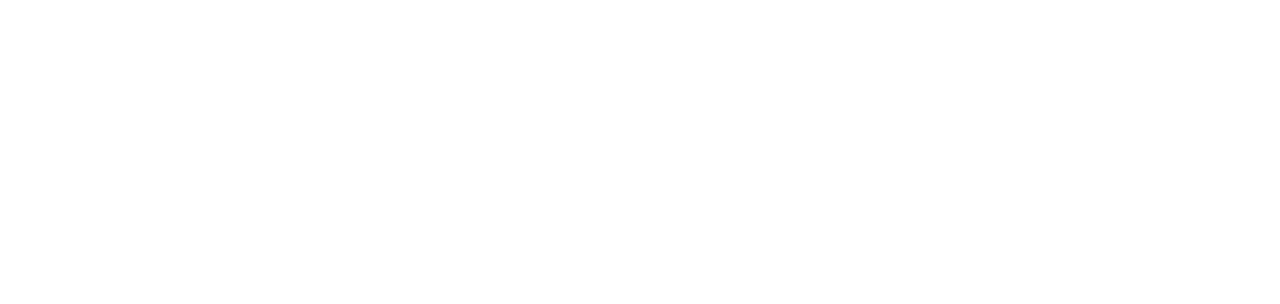
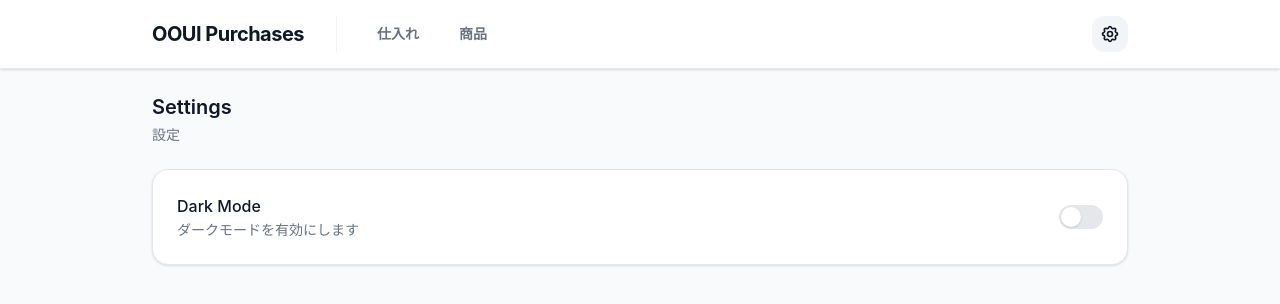
Before and after one commit to meta77/ooui-purchase-app, a Vue app: page /settings in a window 1280 px wide. Before the commit this address had no page. Shown: the top 304 px of the page. Built offline with nearby package versions, Linux system fonts and the light colour scheme.

Commit message:
feat: implement dark mode and settings page

```diff
--- a/src/main.js
+++ b/src/main.js
@@ -3,6 +3,11 @@ import './style.css'
 import App from './App.vue'
 import { router } from './router'
 
+// Apply theme on startup
+if (localStorage.getItem('theme') === 'dark') {
+  document.documentElement.classList.add('dark')
+}
+
 const app = createApp(App)
 app.use(router)
 app.mount('#app')
--- a/src/router.js
+++ b/src/router.js
@@ -5,6 +5,7 @@ const PurchaseList = () => import('./views/PurchaseList.vue')
 const PurchaseDetail = () => import('./views/PurchaseDetail.vue')
 const ProductList = () => import('./views/ProductList.vue')
 const ProductDetail = () => import('./views/ProductDetail.vue')
+const Settings = () => import('./views/Settings.vue')
 
 export const router = createRouter({
   history: createWebHistory(),
@@ -18,6 +19,7 @@ export const router = createRouter({
         { path: 'purchases/:id', component: PurchaseDetail, name: 'PurchaseDetail' },
         { path: 'products', component: ProductList, name: 'ProductList' },
         { path: 'products/:id', component: ProductDetail, name: 'ProductDetail' },
+        { path: 'settings', component: Settings, name: 'Settings' },
       ]
     }
   ]
--- a/src/views/AppLayout.vue
+++ b/src/views/AppLayout.vue
@@ -1,28 +1,39 @@
 <template>
-  <div class="min-h-screen bg-gray-50">
-    <header class="border-b border-gray-200 bg-white sticky top-0 z-10 shadow-sm">
+  <div class="min-h-screen bg-gray-50 dark:bg-gray-900 transition-colors duration-200">
+    <header class="border-b border-gray-200 dark:border-gray-800 bg-white dark:bg-gray-900 sticky top-0 z-10 shadow-sm">
       <div class="mx-auto flex max-w-5xl items-center justify-between px-4 py-4 sm:px-6">
         <div class="flex items-center gap-6">
-          <h1 class="text-xl font-bold text-gray-900 tracking-tight">
+          <h1 class="text-xl font-bold text-gray-900 dark:text-white tracking-tight">
             OOUI Purchases
           </h1>
-          <nav class="flex gap-2 border-l border-gray-100 pl-6 ml-2">
+          <nav class="flex gap-2 border-l border-gray-100 dark:border-gray-800 pl-6 ml-2">
             <router-link
               to="/purchases"
               class="text-sm font-semibold px-4 py-2 rounded-xl transition-all duration-200"
-              :class="[ $route.path.startsWith('/purchases') ? 'bg-gray-100 text-gray-900' : 'text-gray-500 hover:bg-gray-50 hover:text-gray-900' ]"
+              :class="[ $route.path.startsWith('/purchases') ? 'bg-gray-100 dark:bg-gray-800 text-gray-900 dark:text-white shadow-sm' : 'text-gray-500 dark:text-gray-400 hover:bg-gray-50 dark:hover:bg-gray-800 hover:text-gray-900 dark:hover:text-white' ]"
             >
               仕入れ
             </router-link>
             <router-link
               to="/products"
               class="text-sm font-semibold px-4 py-2 rounded-xl transition-all duration-200"
-              :class="[ $route.path.startsWith('/products') ? 'bg-gray-100 text-gray-900' : 'text-gray-500 hover:bg-gray-50 hover:text-gray-900' ]"
+              :class="[ $route.path.startsWith('/products') ? 'bg-gray-100 dark:bg-gray-800 text-gray-900 dark:text-white shadow-sm' : 'text-gray-500 dark:text-gray-400 hover:bg-gray-50 dark:hover:bg-gray-800 hover:text-gray-900 dark:hover:text-white' ]"
             >
               商品
             </router-link>
           </nav>
         </div>
+
+        <router-link
+          to="/settings"
+          class="p-2 rounded-xl text-gray-500 dark:text-gray-400 hover:bg-gray-100 dark:hover:bg-gray-800 hover:text-gray-900 dark:hover:text-white transition-all"
+          :class="{ 'bg-gray-100 dark:bg-gray-800 text-gray-900 dark:text-white': $route.path === '/settings' }"
+        >
+          <svg xmlns="http://www.w3.org/2000/svg" class="h-5 w-5" fill="none" viewBox="0 0 24 24" stroke="currentColor">
+            <path stroke-linecap="round" stroke-linejoin="round" stroke-width="2" d="M10.325 4.317c.426-1.756 2.924-1.756 3.35 0a1.724 1.724 0 002.573 1.066c1.543-.94 3.31.826 2.37 2.37a1.724 1.724 0 001.065 2.572c1.756.426 1.756 2.924 0 3.35a1.724 1.724 0 00-1.066 2.573c.94 1.543-.826 3.31-2.37 2.37a1.724 1.724 0 00-2.572 1.065c-.426 1.756-2.924 1.756-3.35 0a1.724 1.724 0 00-2.573-1.066c-1.543.94-3.31-.826-2.37-2.37a1.724 1.724 0 00-1.065-2.572c-1.756-.426-1.756-2.924 0-3.35a1.724 1.724 0 001.066-2.573c-.94-1.543.826-3.31 2.37-2.37.996.608 2.296.07 2.572-1.065z" />
+            <path stroke-linecap="round" stroke-linejoin="round" stroke-width="2" d="M15 12a3 3 0 11-6 0 3 3 0 016 0z" />
+          </svg>
+        </router-link>
       </div>
     </header>
 
--- a/src/views/ProductList.vue
+++ b/src/views/ProductList.vue
@@ -2,8 +2,8 @@
   <div class="space-y-6">
     <div class="flex items-center justify-between">
       <div>
-        <h2 class="text-xl font-semibold text-gray-900">Product List</h2>
-        <p class="text-sm text-gray-500 mt-1">商品一覧</p>
+        <h2 class="text-xl font-semibold text-gray-900 dark:text-white">Product List</h2>
+        <p class="text-sm text-gray-500 dark:text-gray-400 mt-1">商品一覧</p>
       </div>
     </div>
 
@@ -12,20 +12,20 @@
           v-for="product in products"
           :key="product.id"
           :to="{ name: 'ProductDetail', params: { id: product.id } }"
-        class="block group rounded-2xl border border-gray-200 bg-white p-6 shadow-sm transition-all duration-200 hover:-translate-y-0.5 hover:shadow-md hover:border-gray-300"
+          class="block group rounded-2xl border border-gray-200 dark:border-gray-800 bg-white dark:bg-gray-800 p-6 shadow-sm transition-all duration-200 hover:-translate-y-0.5 hover:shadow-md hover:border-gray-300 dark:hover:border-gray-700"
         >
           <div class="flex flex-col gap-4">
             <div class="flex justify-between items-start">
               <div>
                 <p class="text-xs font-medium uppercase tracking-wide text-gray-400">Product ID</p>
-              <p class="mt-1 text-sm text-gray-500">{{ product.id }}</p>
+                <p class="mt-1 text-sm text-gray-500 dark:text-gray-400">{{ product.id }}</p>
               </div>
-            <span class="inline-flex items-center rounded-full bg-blue-50 px-2.5 py-0.5 text-xs font-medium text-blue-700 ring-1 ring-inset ring-blue-700/10">
+              <span class="inline-flex items-center rounded-full bg-blue-50 dark:bg-blue-900/30 px-2.5 py-0.5 text-xs font-medium text-blue-700 dark:text-blue-300 ring-1 ring-inset ring-blue-700/10 dark:ring-blue-300/10">
                 ¥{{ formatPrice(product.price) }}
               </span>
             </div>
             <div>
-            <h3 class="text-lg font-semibold text-gray-900 group-hover:text-blue-600 transition-colors">
+              <h3 class="text-lg font-semibold text-gray-900 dark:text-white group-hover:text-blue-600 dark:group-hover:text-blue-400 transition-colors">
                 {{ product.name }}
               </h3>
             </div>
--- a/src/views/PurchaseList.vue
+++ b/src/views/PurchaseList.vue
@@ -12,7 +12,7 @@
         v-for="purchase in purchases"
         :key="purchase.id"
         :to="{ name: 'PurchaseDetail', params: { id: purchase.id } }"
-        class="block group rounded-2xl border border-gray-200 bg-white p-5 shadow-sm transition-all duration-200 hover:-translate-y-0.5 hover:shadow-md hover:border-gray-300"
+        class="block group rounded-2xl border border-gray-200 dark:border-gray-800 bg-white dark:bg-gray-800 p-5 shadow-sm transition-all duration-200 hover:-translate-y-0.5 hover:shadow-md hover:border-gray-300 dark:hover:border-gray-700"
       >
         <!-- Mobile -->
         <div class="flex flex-col gap-4 sm:hidden">
--- /dev/null
+++ b/src/views/Settings.vue
@@ -0,0 +1,50 @@
+<template>
+  <div class="space-y-6">
+    <div>
+      <h2 class="text-xl font-semibold text-gray-900 dark:text-white">Settings</h2>
+      <p class="text-sm text-gray-500 dark:text-gray-400 mt-1">設定</p>
+    </div>
+
+    <div class="bg-white dark:bg-gray-800 rounded-2xl border border-gray-200 dark:border-gray-700 shadow-sm overflow-hidden">
+      <div class="p-6 space-y-6">
+        <div class="flex items-center justify-between">
+          <div>
+            <h3 class="text-base font-medium text-gray-900 dark:text-white">Dark Mode</h3>
+            <p class="text-sm text-gray-500 dark:text-gray-400 mt-0.5">ダークモードを有効にします</p>
+          </div>
+          <button
+            @click="toggleDarkMode"
+            class="relative inline-flex h-6 w-11 shrink-0 cursor-pointer rounded-full border-2 border-transparent transition-colors duration-200 ease-in-out focus:outline-none focus:ring-2 focus:ring-black dark:focus:ring-white focus:ring-offset-2"
+            :class="isDarkMode ? 'bg-black dark:bg-gray-600' : 'bg-gray-200'"
+          >
+            <span
+              class="pointer-events-none inline-block h-5 w-5 transform rounded-full bg-white shadow ring-0 transition duration-200 ease-in-out"
+              :class="isDarkMode ? 'translate-x-5' : 'translate-x-0'"
+            ></span>
+          </button>
+        </div>
+      </div>
+    </div>
+  </div>
+</template>
+
+<script setup>
+import { ref, onMounted } from 'vue'
+
+const isDarkMode = ref(false)
+
+onMounted(() => {
+  isDarkMode.value = document.documentElement.classList.contains('dark')
+})
+
+const toggleDarkMode = () => {
+  isDarkMode.value = !isDarkMode.value
+  if (isDarkMode.value) {
+    document.documentElement.classList.add('dark')
+    localStorage.setItem('theme', 'dark')
+  } else {
+    document.documentElement.classList.remove('dark')
+    localStorage.setItem('theme', 'light')
+  }
+}
+</script>
```
Also changed, not shown: src/views/ProductDetail.vue (+17 -17 lines), src/views/PurchaseDetail.vue (+20 -20 lines). Lines whose indentation alone changed are shown as unchanged.
